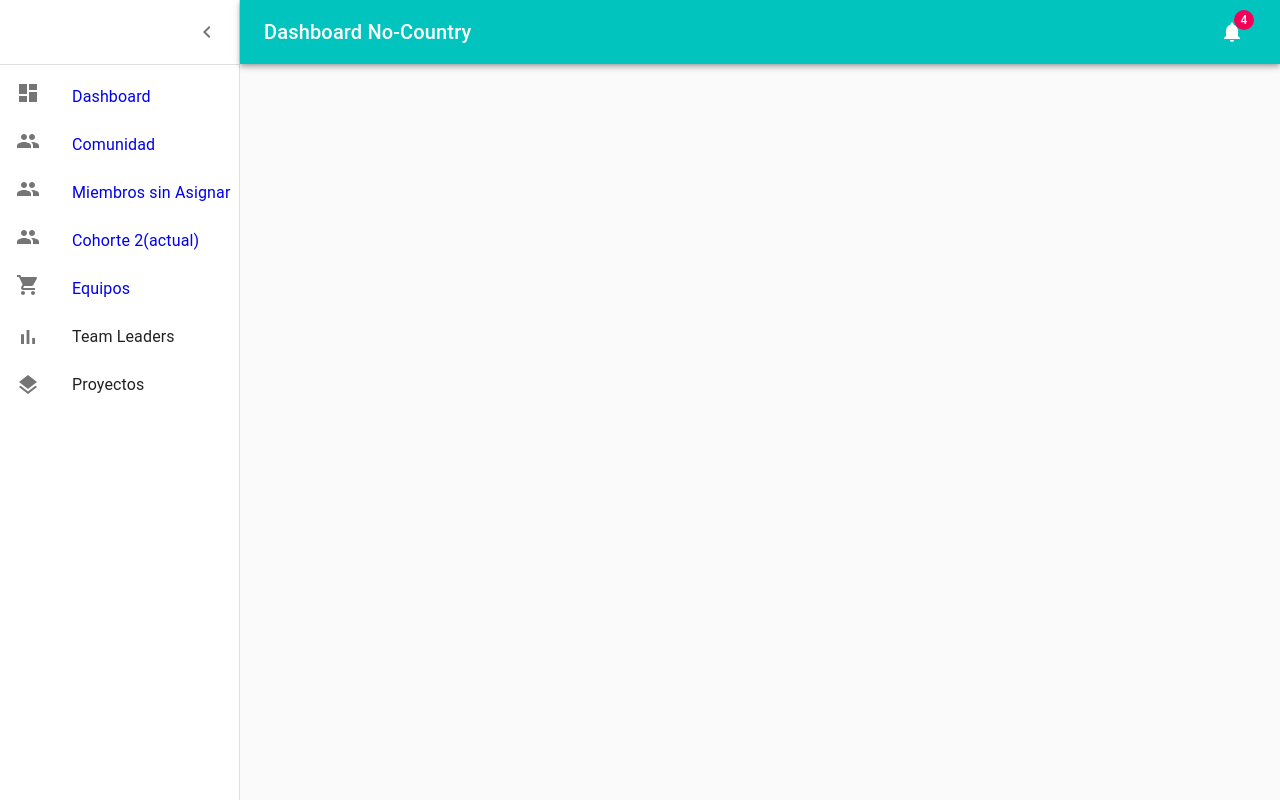
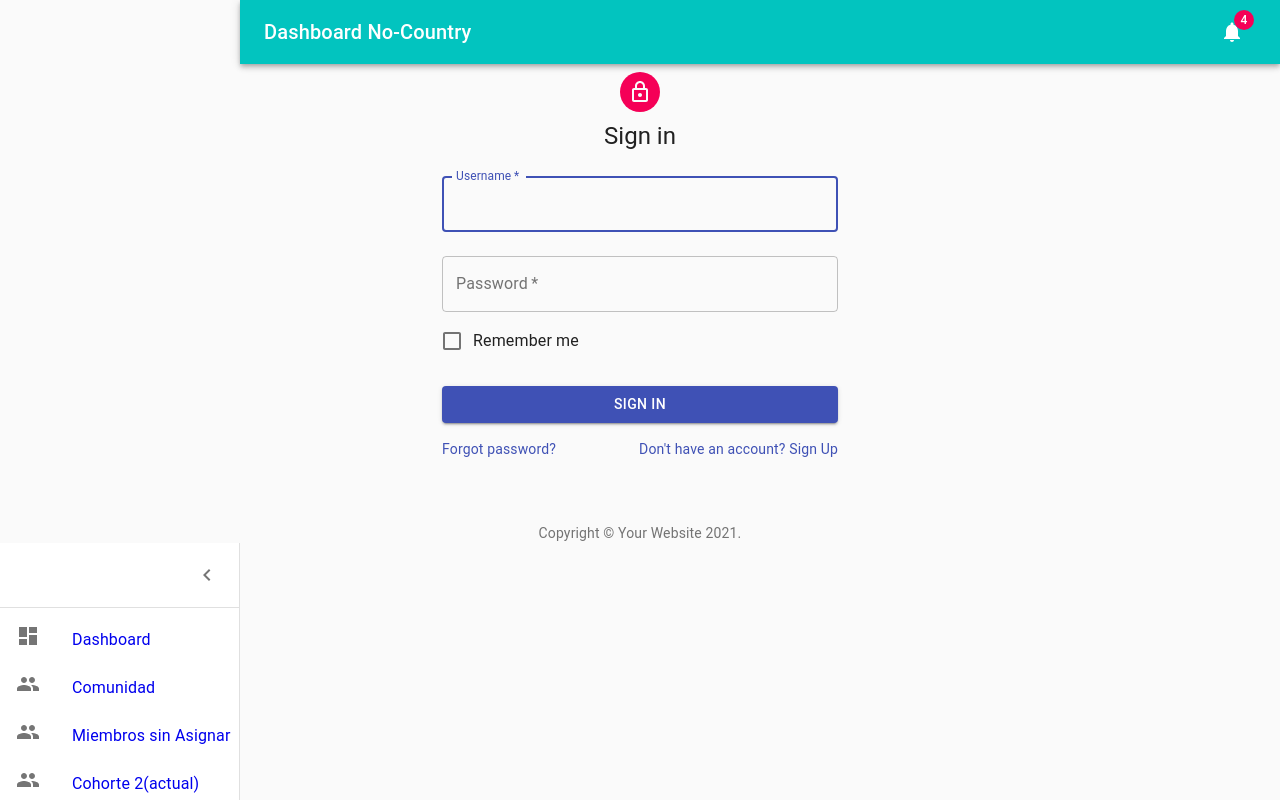
Before and after one commit to No-Country-simulation/dashboard, a React (Create React App) app in the folder frontend/: page /login in a window 1280 px wide. Shown: the top 800 px of the page. Built offline with nearby package versions, Linux system fonts and the light colour scheme.

Commit message:
bug fixed headers token

```diff
--- a/frontend/src/App.js
+++ b/frontend/src/App.js
@@ -3,12 +3,16 @@ import { Switch, BrowserRouter as Router, Route } from "react-router-dom";
 import "./App.css";
 import { Dashboard } from "./Components/Dashboard";
 import { Home } from "./pages/Home";
+import Login from "./pages/Login";
 import { Members } from "./pages/Members";
 import { Teams } from "./pages/Teams";
 
 function App() {
   return (
     <Router>
+      <Route path="/login">
+        <Login />
+      </Route>
       <Dashboard>
         <div>
           <Switch>
--- a/frontend/src/pages/Login.jsx
+++ b/frontend/src/pages/Login.jsx
@@ -1,4 +1,4 @@
-import React from "react";
+import React, { useState } from "react";
 import Avatar from "@material-ui/core/Avatar";
 import Button from "@material-ui/core/Button";
 import CssBaseline from "@material-ui/core/CssBaseline";
@@ -12,6 +12,7 @@ import LockOutlinedIcon from "@material-ui/icons/LockOutlined";
 import Typography from "@material-ui/core/Typography";
 import { makeStyles } from "@material-ui/core/styles";
 import Container from "@material-ui/core/Container";
+import axios from "axios";
 
 function Copyright() {
   return (
@@ -46,8 +47,34 @@ const useStyles = makeStyles((theme) => ({
   },
 }));
 
-export default function SignIn() {
+export default function Login() {
   const classes = useStyles();
+
+  const [input, setInput] = useState({
+    username: "",
+    password: "",
+  });
+
+  const hanldeChange = (e) => {
+    setInput({
+      ...input,
+      [e.target.name]: e.target.value,
+    });
+  };
+  console.log(input);
+  const handleSubmit = async (e) => {
+    e.preventDefault();
+    const res = await axios.post(
+      "https://nocountryback.herokuapp.com/api/login",
+      input
+    );
+    console.log(res.data);
+
+    if (res.data) {
+      localStorage.setItem("token", res.data.accessToken);
+      console.log("localstorage");
+    } else return null;
+  };
 
   return (
     <Container component="main" maxWidth="xs">
@@ -59,17 +86,18 @@ export default function SignIn() {
         <Typography component="h1" variant="h5">
           Sign in
         </Typography>
-        <form className={classes.form} noValidate>
+        <form onSubmit={handleSubmit} className={classes.form} noValidate>
           <TextField
             variant="outlined"
             margin="normal"
             required
             fullWidth
-            id="email"
-            label="Email Address"
-            name="email"
-            autoComplete="email"
+            id="username"
+            label="Username"
+            name="username"
+            value={input.username}
             autoFocus
+            onChange={hanldeChange}
           />
           <TextField
             variant="outlined"
@@ -80,7 +108,9 @@ export default function SignIn() {
             label="Password"
             type="password"
             id="password"
+            value={input.password}
             autoComplete="current-password"
+            onChange={hanldeChange}
           />
           <FormControlLabel
             control={<Checkbox value="remember" color="primary" />}
--- a/frontend/src/pages/Members.jsx
+++ b/frontend/src/pages/Members.jsx
@@ -5,10 +5,21 @@ import DataTable from "../Components/DataTable";
 export const Members = () => {
   const [members, setMembers] = useState([]);
   const [loading, setLoading] = useState(true);
+  let token = localStorage.getItem("token") || "";
+
   const getMembers = async () => {
-    const res = await axios.get("http://localhost:5000/api/members");
-    setMembers(res.data.getAllMembers);
-    setLoading(false);
+    try {
+      const res = await axios.get(
+        "https://nocountryback.herokuapp.com/api/members",
+        {
+          headers: { token: `Bearer ${token}` },
+        }
+      );
+      setMembers(res.data.getAllMembers);
+      setLoading(false);
+    } catch (error) {
+      console.log(error);
+    }
   };
 
   useEffect(() => {
```
